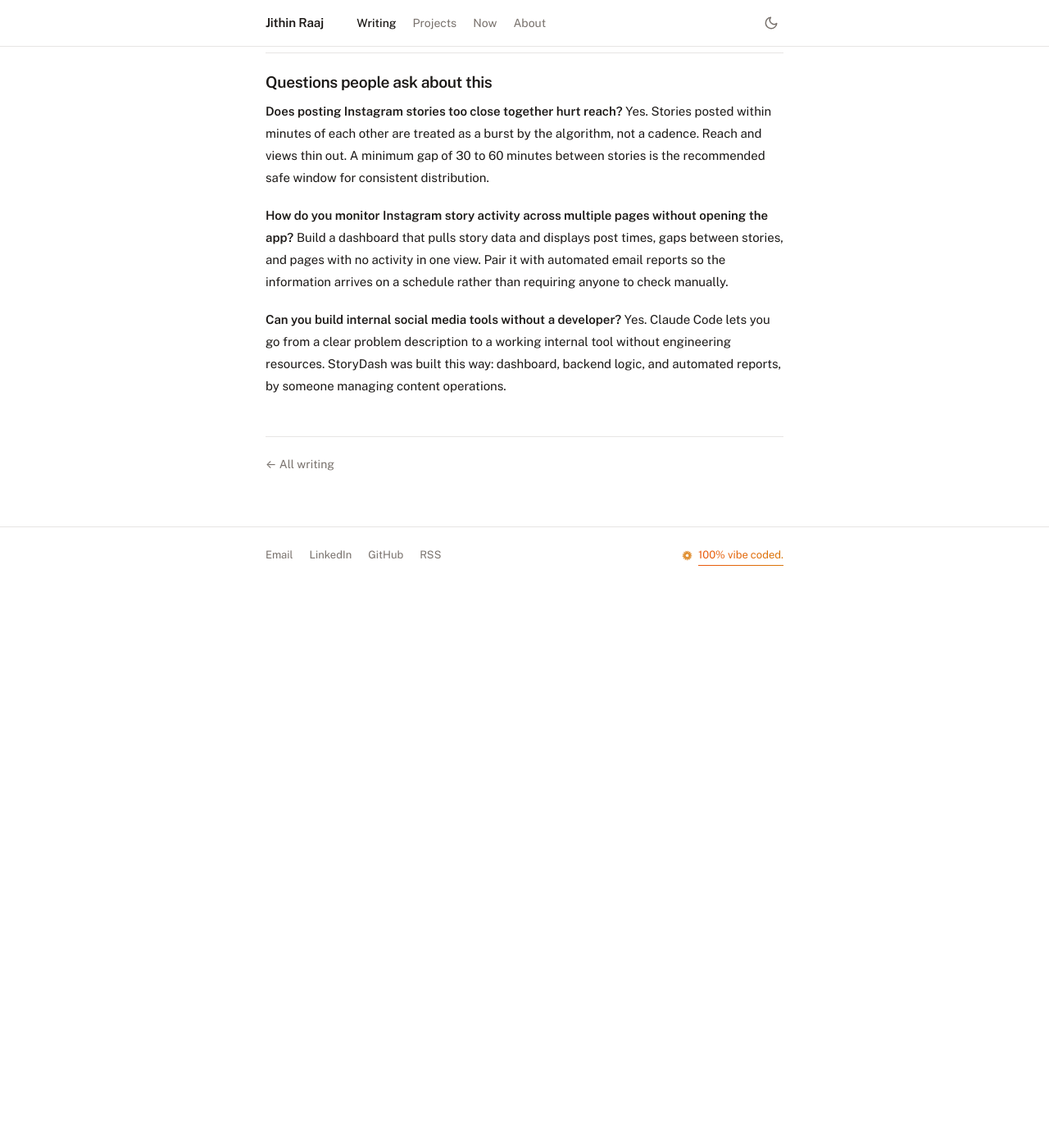
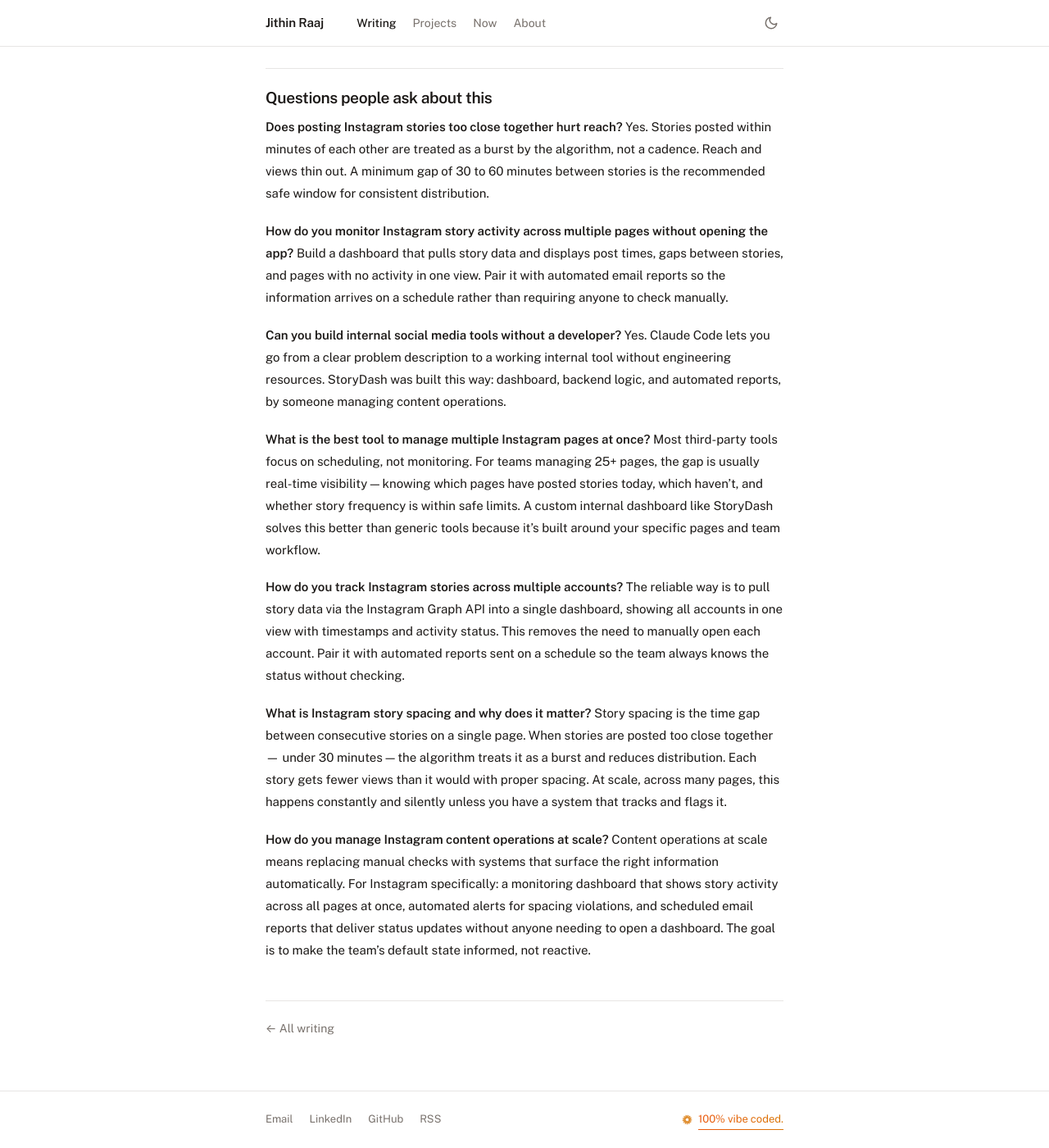
Before and after one commit to jithinrajtk/jithinrajtk.github.io, a Jekyll site: the page built from _posts/2026-04-05-storydash-monitoring-instagram-pages.md, in a window 1280 px wide and 1400 px high, scrolled down 3864 px. Shown: the whole window at 82% size. Built offline with Jekyll 4.4.1, drawn with Linux system fonts in a browser that asks for light colours; nearby versions of some CDN libraries; before the commit the page ends 4576 px from its top, so only the background shows below that; some of the changed text lies outside the part shown.

Commit message:
Expand FAQ with search-targeted questions for Instagram monitoring post

```diff
--- a/_posts/2026-04-05-storydash-monitoring-instagram-pages.md
+++ b/_posts/2026-04-05-storydash-monitoring-instagram-pages.md
@@ -3,8 +3,8 @@ layout: post
 title: "I Was \"Monitoring\" 25+ Instagram Pages. I Was Just Wasting Time."
 subtitle: "How I built an Instagram story monitoring dashboard with spacing alerts and automated hourly email reports using Claude Code. No engineers involved."
 date: 2026-04-05
-tags: [instagram, automation, claude-code, social-media, internal-tools, content-operations]
-description: "I managed 25+ Instagram pages manually every morning. I built an internal dashboard with story spacing alerts and hourly email reports using Claude Code. Here is how."
+tags: [instagram, automation, claude-code, social-media, internal-tools, content-operations, instagram-monitoring, story-tracking, multiple-pages, social-media-dashboard]
+description: "How to monitor Instagram stories across 25+ pages without opening the app — a custom dashboard with story spacing violation alerts, per-page tracking, and automated hourly email reports. Built with Claude Code without an engineering team."
 ---
 
 Every morning, the routine was the same.
@@ -95,3 +95,15 @@ Build a dashboard that pulls story data and displays post times, gaps between st
 
 **Can you build internal social media tools without a developer?**
 Yes. Claude Code lets you go from a clear problem description to a working internal tool without engineering resources. StoryDash was built this way: dashboard, backend logic, and automated reports, by someone managing content operations.
+
+**What is the best tool to manage multiple Instagram pages at once?**
+Most third-party tools focus on scheduling, not monitoring. For teams managing 25+ pages, the gap is usually real-time visibility — knowing which pages have posted stories today, which haven't, and whether story frequency is within safe limits. A custom internal dashboard like StoryDash solves this better than generic tools because it's built around your specific pages and team workflow.
+
+**How do you track Instagram stories across multiple accounts?**
+The reliable way is to pull story data via the Instagram Graph API into a single dashboard, showing all accounts in one view with timestamps and activity status. This removes the need to manually open each account. Pair it with automated reports sent on a schedule so the team always knows the status without checking.
+
+**What is Instagram story spacing and why does it matter?**
+Story spacing is the time gap between consecutive stories on a single page. When stories are posted too close together — under 30 minutes — the algorithm treats it as a burst and reduces distribution. Each story gets fewer views than it would with proper spacing. At scale, across many pages, this happens constantly and silently unless you have a system that tracks and flags it.
+
+**How do you manage Instagram content operations at scale?**
+Content operations at scale means replacing manual checks with systems that surface the right information automatically. For Instagram specifically: a monitoring dashboard that shows story activity across all pages at once, automated alerts for spacing violations, and scheduled email reports that deliver status updates without anyone needing to open a dashboard. The goal is to make the team's default state informed, not reactive.
```
